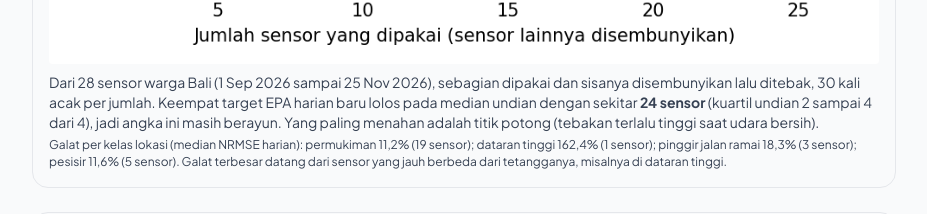
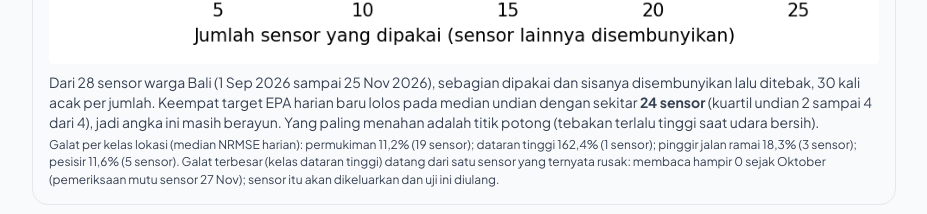
Before and after one commit to Tristan-tech-ai/Breeva, a React (Vite) app: page /validasi in a window 1280 px wide. Shown: the part 1800-2014 px from the top of the page, without its empty margins (176-1103 px from the left). Built offline with nearby package versions, Linux system fonts and the light colour scheme; no server answers.

Commit message:
fix(validasi): galat kelas dataran tinggi berasal dari sensor rusak

```diff
--- a/src/components/viz/KerapatanSensor.tsx
+++ b/src/components/viz/KerapatanSensor.tsx
@@ -32,7 +32,7 @@ export default function KerapatanSensor() {
       </p>
       <p className="mt-1 text-[12px] text-gray-700 dark:text-gray-300">
         Galat per kelas lokasi (median NRMSE harian): {Object.entries(d.kelas).map(([k, v]) => `${k} ${formatAngka(v.nrmse_median, 1, 1)}% (${v.n} sensor)`).join('; ')}.
-        Galat terbesar datang dari sensor yang jauh berbeda dari tetangganya, misalnya di dataran tinggi.
+        Galat terbesar (kelas dataran tinggi) datang dari satu sensor yang ternyata rusak: membaca hampir 0 sejak Oktober (pemeriksaan mutu sensor 27 Nov); sensor itu akan dikeluarkan dan uji ini diulang.
       </p>
     </section>
   );
```
